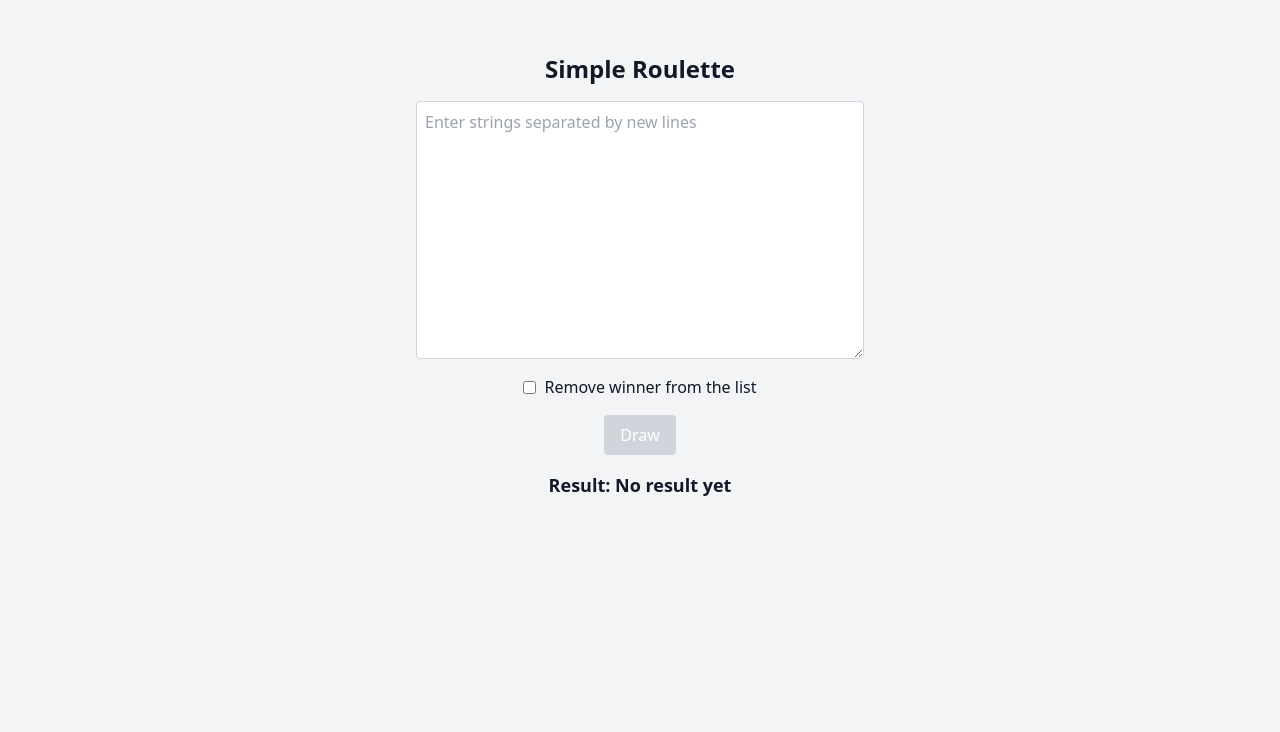
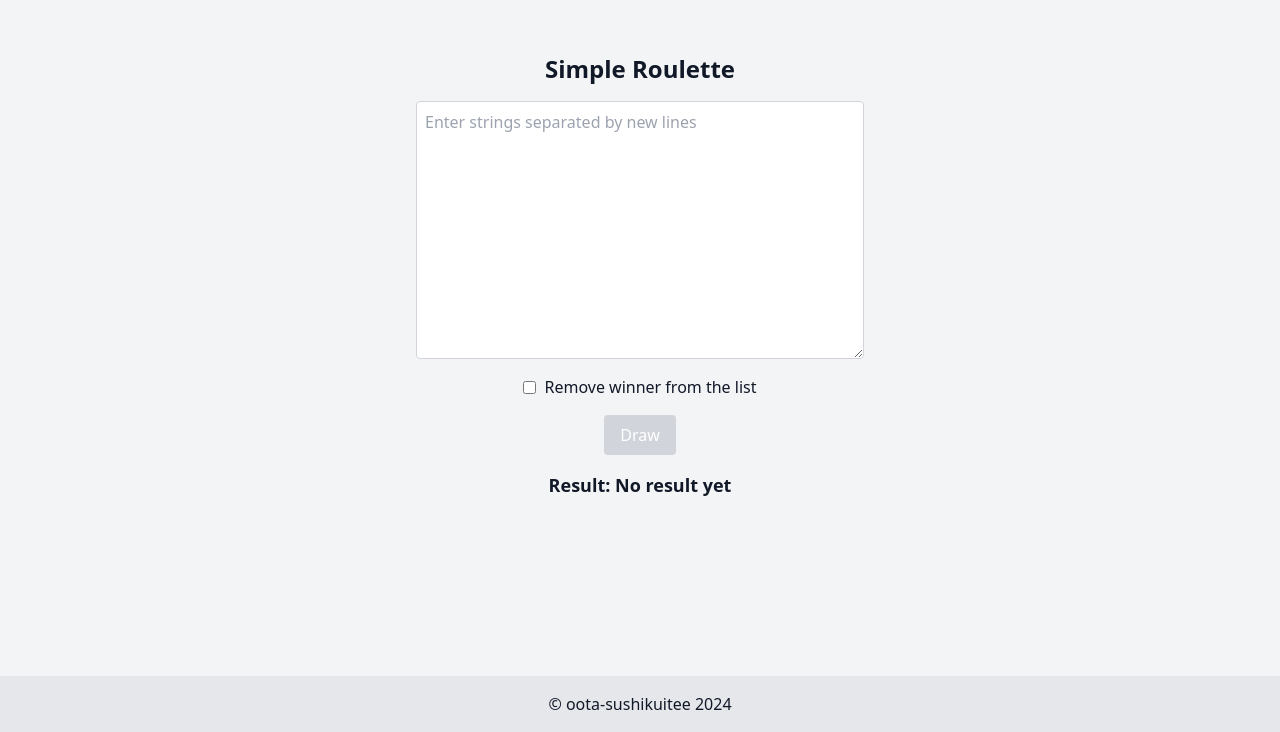
Before and after one commit to oota-sushikuitee/roulette, a Next.js app: page / in a window 1280 px wide. Shown: the part 124-856 px from the top of the page. Before the commit the page ends 800 px from the top, so only its background shows below. Built offline with nearby package versions, Linux system fonts and the light colour scheme.

Commit message:
feat: add footer

```diff
--- a/app/layout.tsx
+++ b/app/layout.tsx
@@ -40,6 +40,13 @@ const RootLayout = ({ children }: Props) => {
       </head>
       <body className="bg-gray-100 dark:bg-gray-900 text-gray-900 dark:text-gray-100">
         {children}
+        <footer className="text-center p-4 bg-gray-200 dark:bg-gray-800">
+          <p>
+            &copy;{' '}
+            <a href="https://github.com/oota-sushikuitee">oota-sushikuitee</a>{' '}
+            2024
+          </p>
+        </footer>
       </body>
     </html>
   );
```
